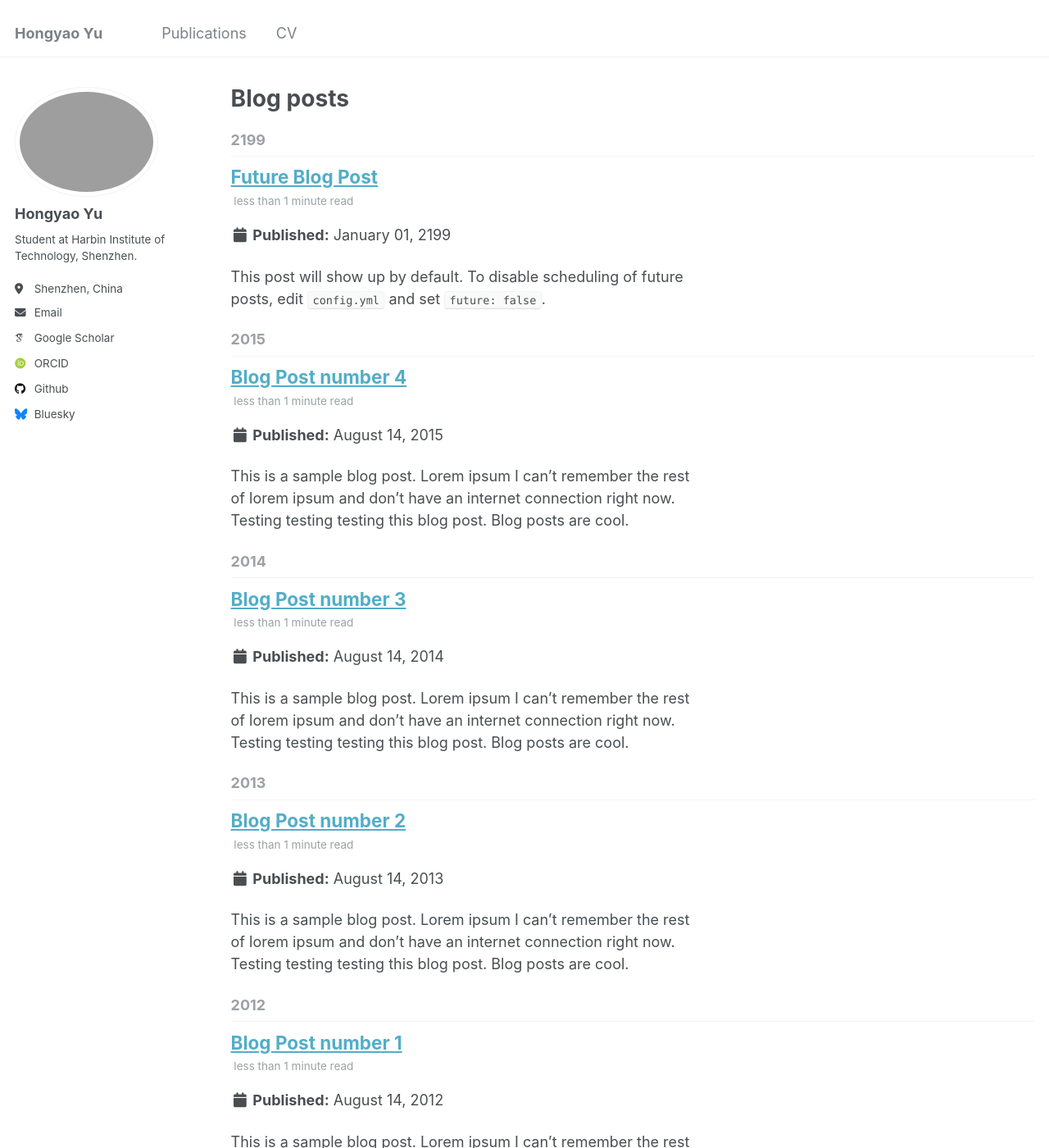
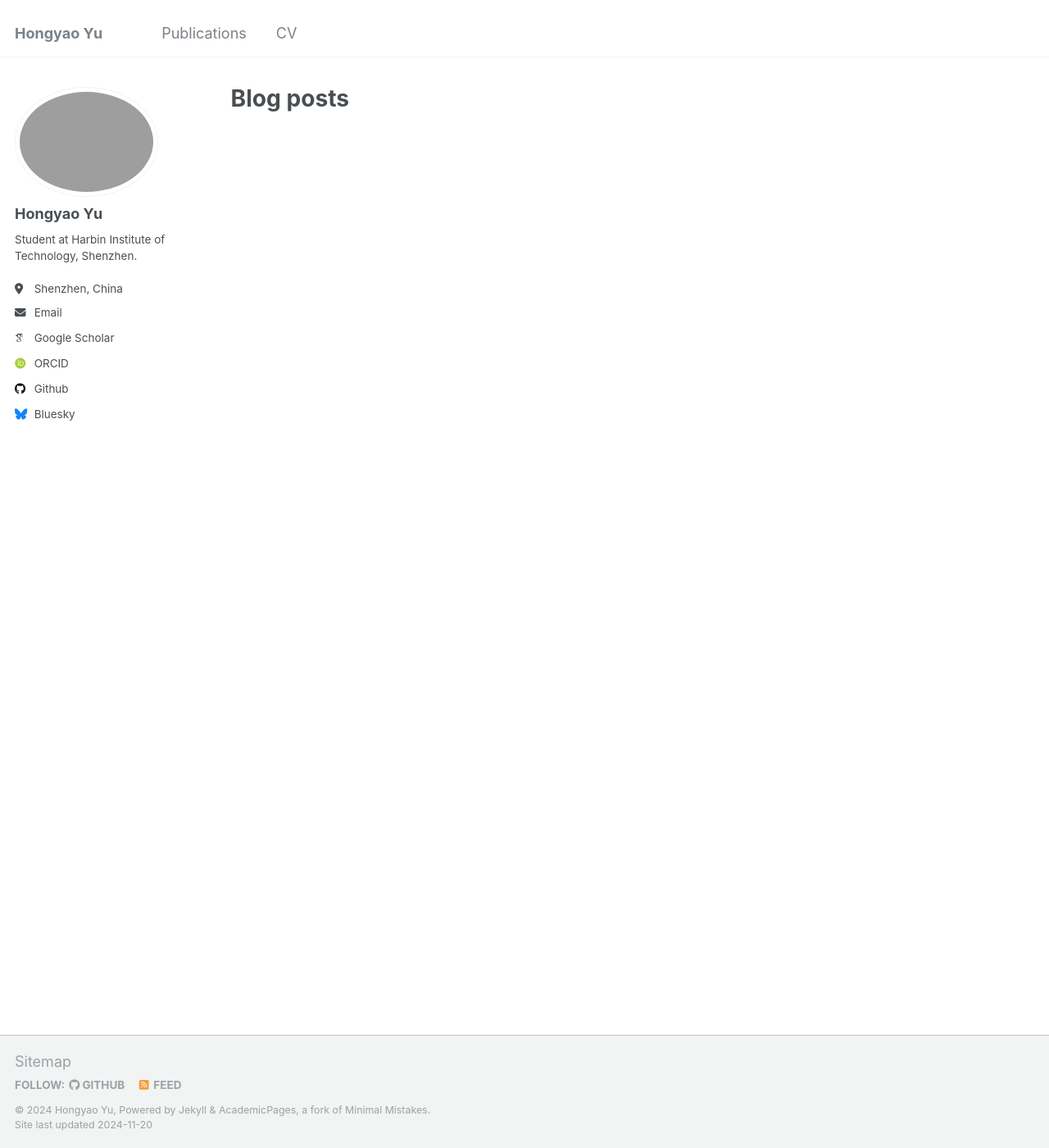
Before and after one commit to Chrisqcwx/Chrisqcwx.github.io, a Jekyll site: the page built from _pages/year-archive.html, in a window 1280 px wide and 1400 px high. Shown: the whole window at 82% size. Built offline with Jekyll 4.4.1, drawn with Linux system fonts in a browser that asks for light colours; some web fonts are replaced; a file with an impossible date is left out; some of the changed text lies outside the part shown.

Commit message:
update image

```diff
--- a/_posts/2012-08-14-blog-post-1.md
+++ /dev/null
@@ -1,20 +0,0 @@
----
-title: 'Blog Post number 1'
-date: 2012-08-14
-permalink: /posts/2012/08/blog-post-1/
-tags:
-  - cool posts
-  - category1
-  - category2
----
-
-This is a sample blog post. Lorem ipsum I can't remember the rest of lorem ipsum and don't have an internet connection right now. Testing testing testing this blog post. Blog posts are cool.
-
-Headings are cool
-======
-
-You can have many headings
-======
-
-Aren't headings cool?
-------
--- a/_posts/2013-08-14-blog-post-2.md
+++ /dev/null
@@ -1,20 +0,0 @@
----
-title: 'Blog Post number 2'
-date: 2013-08-14
-permalink: /posts/2013/08/blog-post-2/
-tags:
-  - cool posts
-  - category1
-  - category2
----
-
-This is a sample blog post. Lorem ipsum I can't remember the rest of lorem ipsum and don't have an internet connection right now. Testing testing testing this blog post. Blog posts are cool.
-
-Headings are cool
-======
-
-You can have many headings
-======
-
-Aren't headings cool?
-------
--- a/_posts/2014-08-14-blog-post-3.md
+++ /dev/null
@@ -1,20 +0,0 @@
----
-title: 'Blog Post number 3'
-date: 2014-08-14
-permalink: /posts/2014/08/blog-post-3/
-tags:
-  - cool posts
-  - category1
-  - category2
----
-
-This is a sample blog post. Lorem ipsum I can't remember the rest of lorem ipsum and don't have an internet connection right now. Testing testing testing this blog post. Blog posts are cool.
-
-Headings are cool
-======
-
-You can have many headings
-======
-
-Aren't headings cool?
-------
--- a/_posts/2199-01-01-future-post.md
+++ /dev/null
@@ -1,11 +0,0 @@
----
-title: 'Future Blog Post'
-date: 2199-01-01
-permalink: /posts/2012/08/blog-post-4/
-tags:
-  - cool posts
-  - category1
-  - category2
----
-
-This post will show up by default. To disable scheduling of future posts, edit `config.yml` and set `future: false`.
```
Also changed, not shown: _posts/2015-08-14-blog-post-4.md (deleted, +0 -20 lines), _publications/2024eccv_ifgmi.md (+1 -1 lines).
